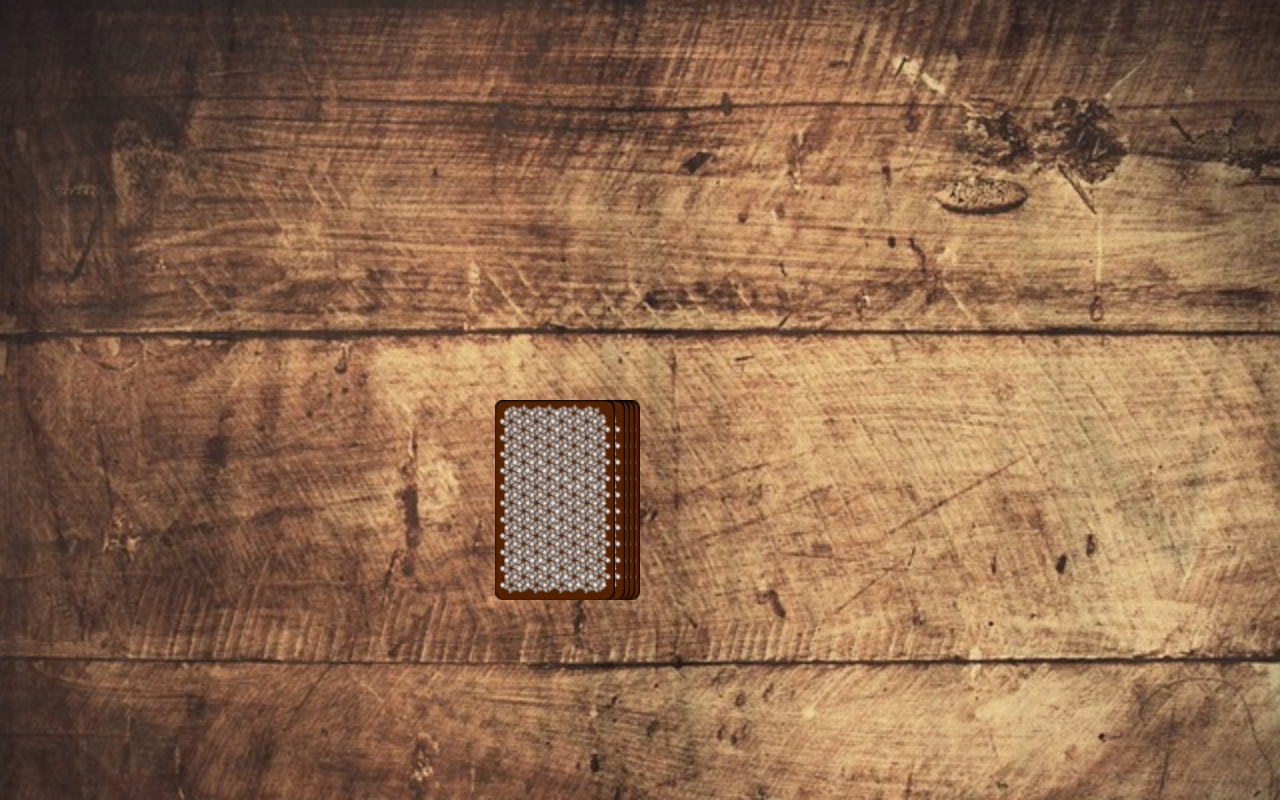
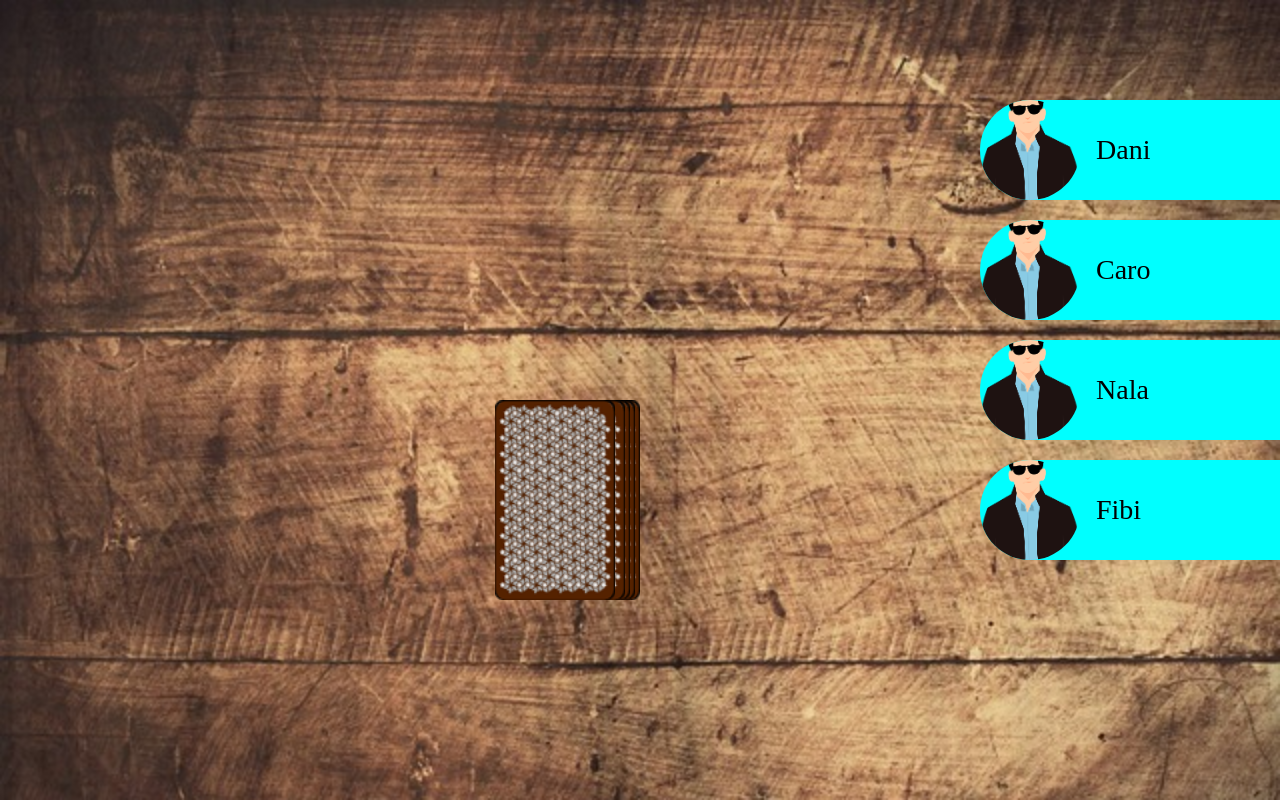
Before and after one commit to Daniel-Schi/ringoffire, an Angular app: page /game in a window 1280 px wide. Built offline with nearby package versions, Linux system fonts and the light colour scheme.

Commit message:
added player component

```diff
--- a/src/app/app.module.ts
+++ b/src/app/app.module.ts
@@ -5,12 +5,14 @@ import { AppRoutingModule } from './app-routing.module';
 import { AppComponent } from './app.component';
 import { StartScreenComponent } from './start-screen/start-screen.component';
 import { GameComponent } from './game/game.component';
+import { PlayerComponent } from './player/player.component';
 
 @NgModule({
   declarations: [
     AppComponent,
     StartScreenComponent,
-    GameComponent
+    GameComponent,
+    PlayerComponent
   ],
   imports: [
     BrowserModule,
--- a/src/app/game/game.component.html
+++ b/src/app/game/game.component.html
@@ -1,4 +1,7 @@
-<div class="field">
+<app-player *ngFor="let player of game.players; let i = index" [ngStyle]="{'top.px': 100 + (i * 120)}" [name]="player"
+ class="player-position"></app-player>
+
+ <div class="field">
 <!-- <img src="/assets/img/wood.jpg"> -->
 
     <div class="card-stack">
--- a/src/app/game/game.component.scss
+++ b/src/app/game/game.component.scss
@@ -55,3 +55,8 @@
     right: 25px;
     transform: scale(1.3) translateX(140px) translateY(-180px) rotate(-15deg);
 }
+
+.player-position{
+    position: absolute;
+    right: 0;
+}
--- /dev/null
+++ b/src/app/player/player.component.html
@@ -0,0 +1,4 @@
+<div class="player">
+    <img src="/assets/img/player-one.png">
+   <span>{{ name }}</span>
+</div>
--- /dev/null
+++ b/src/app/player/player.component.scss
@@ -0,0 +1,21 @@
+.player {
+    width: 300px;
+    display: flex;
+    align-items: center;
+    border-bottom-left-radius: 50px;
+    border-top-left-radius: 50px;
+
+    span {
+        font-size: 28px;
+        margin-left: 16px;
+    }
+
+    background-color: aqua;
+
+    img {
+        width: 100px;
+        height: 100px;
+        object-fit: cover;
+        border-radius: 100%;
+    }
+}
--- /dev/null
+++ b/src/app/player/player.component.ts
@@ -0,0 +1,17 @@
+import { Component, Input, OnInit } from '@angular/core';
+
+@Component({
+  selector: 'app-player',
+  templateUrl: './player.component.html',
+  styleUrls: ['./player.component.scss']
+})
+export class PlayerComponent implements OnInit {
+
+  @Input() name: any;
+
+  constructor() { }
+
+  ngOnInit(): void {
+
+  }
+}
--- a/src/models/game.ts
+++ b/src/models/game.ts
@@ -1,5 +1,5 @@
 export class Game {
-    public players: string[] = [];
+    public players: string[] = ['Dani', 'Caro', 'Nala', 'Fibi'];
     public stack: string[] = [];
     public playedCards: string[] = [];
     public currentPlayer: number = 0;
```
Also changed, not shown: src/assets/img/player-one.png (added), 1 other file (tests, documents, lock files or other folders).
